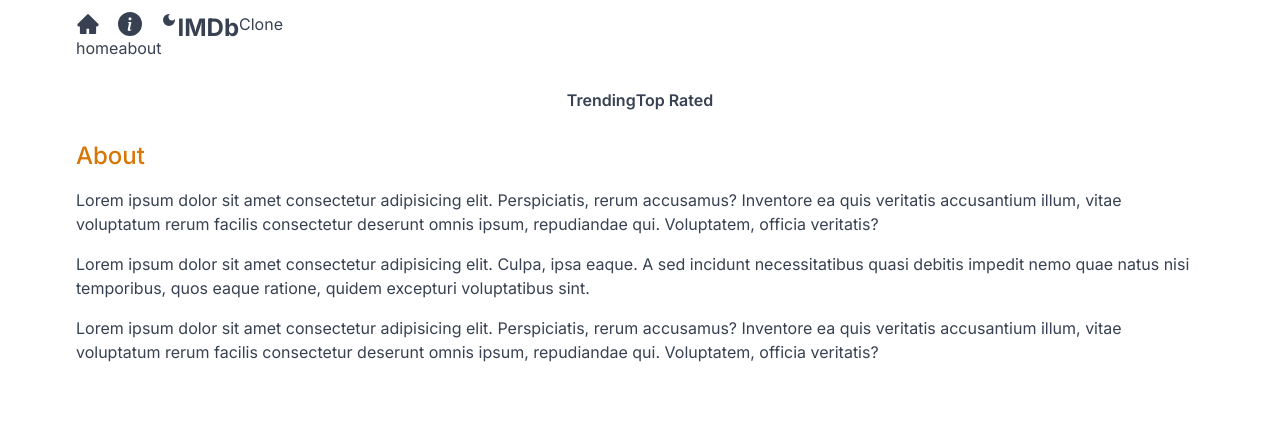
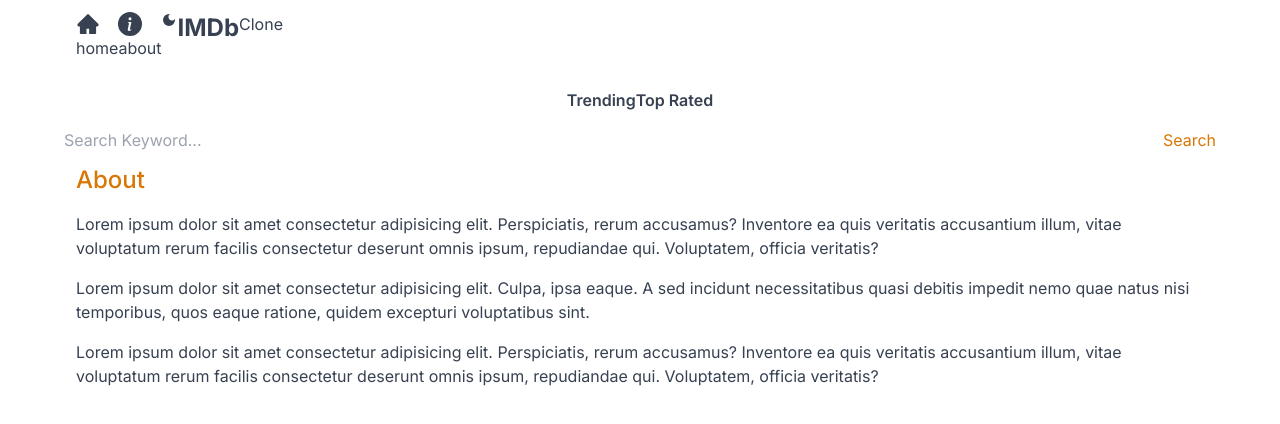
Before and after one commit to Selani00/Movie-App, a Next.js app: page /about in a window 1280 px wide. Shown: the top 424 px of the page. Built offline with nearby package versions, Linux system fonts and the light colour scheme.

Commit message:
Add search functionalities

```diff
--- /dev/null
+++ b/src/Components/SearchBox.jsx
@@ -0,0 +1,28 @@
+'use client'
+import {useState} from 'react'
+import { useRouter } from 'next/navigation'
+
+const SearchBox = () => {
+
+    const [search, setSearch] = useState('')
+    const router = useRouter()
+
+
+    const handleSubmit = (e) => {
+        e.preventDefault()
+        router.push(`/search/${search}`)
+    }
+
+  return (
+    <form className='flex justify-between px-5 max-w-6xl mx-auto' onSubmit={handleSubmit}>
+        <input type='text' placeholder='Search Keyword...'
+        value={search}
+        onChange={(e) => setSearch(e.target.value)}
+        className='w-full h-14 rounded-md placeholder-gray-500 outline-none bg-transparent flex-1'/>
+        <button className='text-amber-600 disabled:text-gray-400' disabled={search == ''}>Search</button>
+
+    </form>
+  )
+}
+
+export default SearchBox
--- a/src/app/layout.js
+++ b/src/app/layout.js
@@ -3,6 +3,7 @@ import "./globals.css";
 import Header from "@/Components/Header";
 import Provider from "./Provider";
 import Navbar from "@/Components/Navbar";
+import SearchBox from "@/Components/SearchBox";
 
 const inter = Inter({ subsets: ["latin"] });
 
@@ -18,6 +19,7 @@ export default function RootLayout({ children }) {
         <Provider>
           <Header />
           <Navbar/>
+          <SearchBox/>
           {children}
         </Provider>
       </body>
--- /dev/null
+++ b/src/app/search/[searchTerm]/page.jsx
@@ -0,0 +1,19 @@
+import Results from '@/Components/Results';
+import React from 'react'
+
+export default async function page ({params}) {
+    const searchTerm = params.searchTerm;
+    const res= await fetch(`https://api.themoviedb.org/3/search/movie?api_key=${process.env.API_KEY}&query=${searchTerm}&language=en-US&page=1&include_adult=false`);
+    const data = await res.json();
+    const results = data.results;
+  return (
+    <div>
+      {results && results.length === (
+        <h1 className='text-center pt-6'>No results</h1>
+      )
+      }
+
+      {results && <Results results={results}/>}
+    </div>
+  )
+}
```
